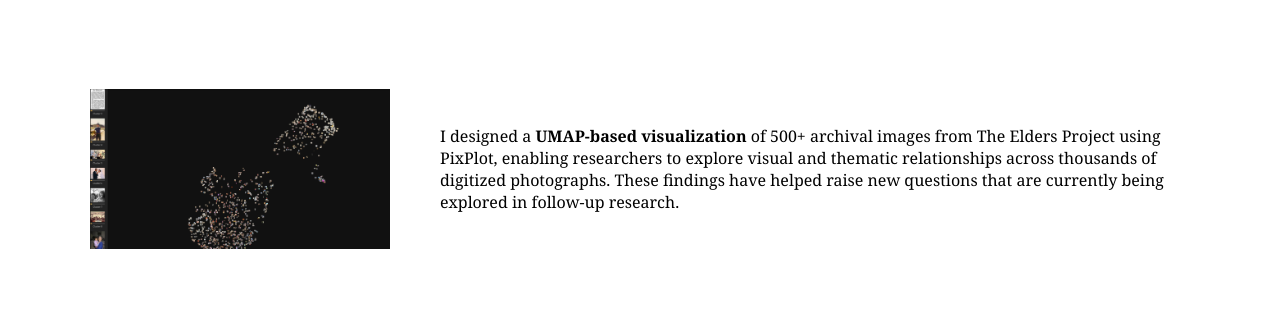
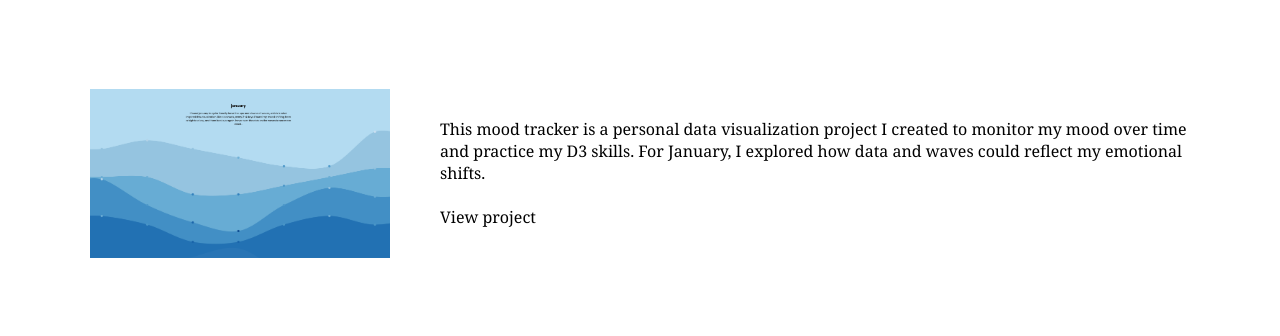
Before and after one commit to michellesynlee/myportfolio, a Flask app: page /projects in a window 1280 px wide. Shown: the part 532-868 px from the top of the page. Run offline with Flask 3, Linux system fonts and the light colour scheme.

Commit message:
New project

```diff
--- a/templates/index.html
+++ b/templates/index.html
@@ -8,7 +8,7 @@
         <h1 style="font-size: 2rem;"> Hi, my name is Michelle Lee. Welcome to my portfolio! </h1>
         <p>
           I'm currently a senior at Columbia University majoring in Computer Science.
-          I love building data visuzalizations for fun and learning more about Web Development and Data Journalism.
+          I love creating purposeful projects and learning more about Web Development and Data Visualization.
           I'm currently a Digital Humanities Intern at
           <a href="https://incite.columbia.edu/" target="_blank">Incite Institute</a>,
           where I work on data integration and presentation
--- a/templates/projects.html
+++ b/templates/projects.html
@@ -18,26 +18,24 @@
                 I led end-to-end development of a health resource hub serving Harlem and Washington Heights, translating public health needs into accessible, user-centered web experiences.
                 I worked directly with clinicians and community stakeholders to synthesize feedback into iterative design and content updates, created interactive Figma prototypes,
                 and implemented responsive frontends using <strong>HTML/CSS/JavaScript</strong>. <br><br>
-                <a href="https://urop-website-1.onrender.com" target="_blank">
-                    View website (currently working on hosting + buying a domain)
+                <a href="communitymovers.org" target="_blank">
+                    View website
                 </a>
             </div>
         </div>
 
         <div class="project">
-            <img src="{{ url_for('static', filename='pixplot.png') }}"
+            <img src="{{ url_for('static', filename='mood.png') }}"
                 alt="llm project"
                 class="clickable-image"
                 onclick="openModal(this)">
 
             <div class="project-text">
-                I designed a <strong>UMAP-based visualization</strong> of 500+ archival images from
-                <a href="https://eldersproject.incite.columbia.edu/" target="_blank">
-                    The Elders Project
+                This mood tracker is a personal data visualization project I created to monitor my mood over time and
+                practice my D3 skills. For January, I explored how data and waves could reflect my emotional shifts. <br><br>
+                <a href="https://moodtracker-6d3e.onrender.com" target="_blank">
+                    View project
                 </a>
-                using PixPlot,
-                enabling researchers to explore visual and thematic relationships across thousands of digitized photographs.
-                These findings have helped raise new questions that are currently being explored in follow-up research.
             </div>
         </div>
 
@@ -70,6 +68,23 @@
                 <a href="https://madlib-mvx6.onrender.com/" target="_blank">
                     View project
                 </a>
+            </div>
+        </div>
+
+         <div class="project">
+            <img src="{{ url_for('static', filename='pixplot.png') }}"
+                alt="llm project"
+                class="clickable-image"
+                onclick="openModal(this)">
+
+            <div class="project-text">
+                I designed a <strong>UMAP-based visualization</strong> of 500+ archival images from
+                <a href="https://eldersproject.incite.columbia.edu/" target="_blank">
+                    The Elders Project
+                </a>
+                using PixPlot,
+                enabling researchers to explore visual and thematic relationships across thousands of digitized photographs.
+                These findings have helped raise new questions that are currently being explored in follow-up research.
             </div>
         </div>
 
```
Also changed, not shown: static/mood.png (added).
